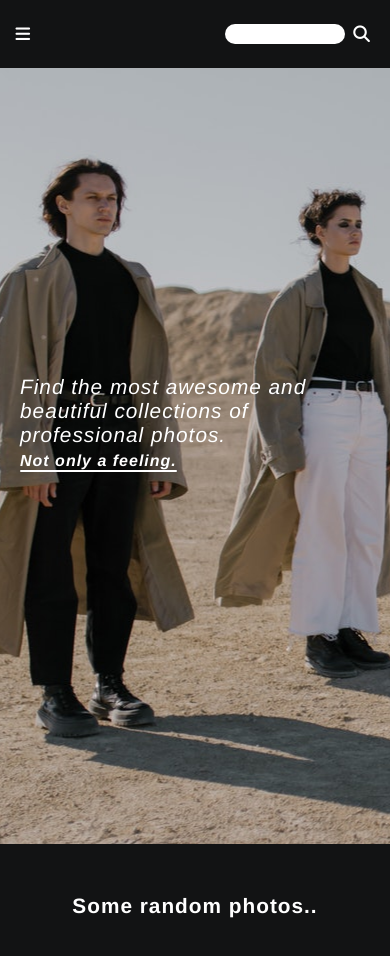
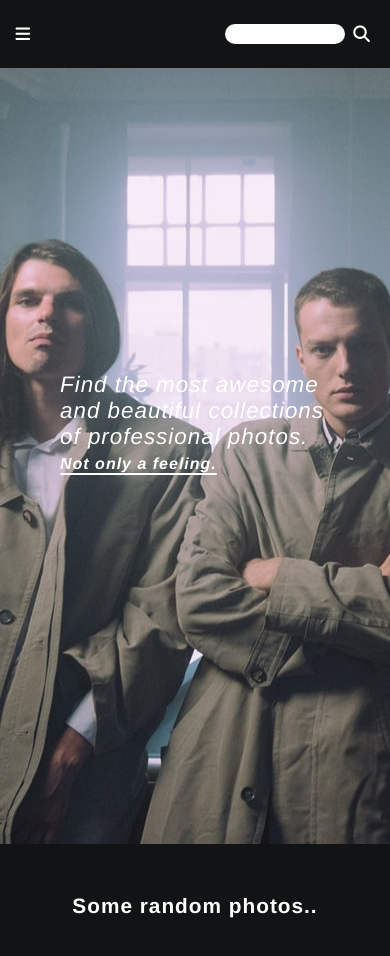
Before and after one commit to sbsmrth/Images-Paradise, a Vue app: page / in a window 390 px wide. Shown: the top 956 px of the page. Built offline with nearby package versions, Linux system fonts and the light colour scheme; no server answers.

Commit message:
refactor: main section image replaced and main text width changed in media

```diff
--- a/src/components/ui/MainSectionComponent.vue
+++ b/src/components/ui/MainSectionComponent.vue
@@ -22,7 +22,7 @@ export default defineComponent({
 
 <style scoped>
   .main__img-container  {
-    background: url('@/assets/main_bg.jpg') top 41% left fixed no-repeat;
+    background: url('@/assets/main_background.jpg') center left 41% fixed no-repeat;
     height: 100vh;
     width: 100%;
     display: flex;
@@ -37,7 +37,7 @@ export default defineComponent({
   }
 
   .main__info .main__title {
-    font-size: 1.3em;
+    font-size: 1.4em;
   }
 
   .main__info .main__quote {
@@ -61,7 +61,11 @@ export default defineComponent({
   }
   @media (max-width: 768px) {
     .main__img-container  {
-      background: url('@/assets/main_bg.jpg') top 39% left 12% fixed no-repeat;
+      background: url('@/assets/main_background.jpg') center left 30% fixed no-repeat;
+    }
+
+    .main__img-container .main__info {
+      width: 270px;
     }
   }
 </style>
```
Also changed, not shown: src/assets/main_background.jpg (added), src/assets/main_bg.jpg (deleted).
